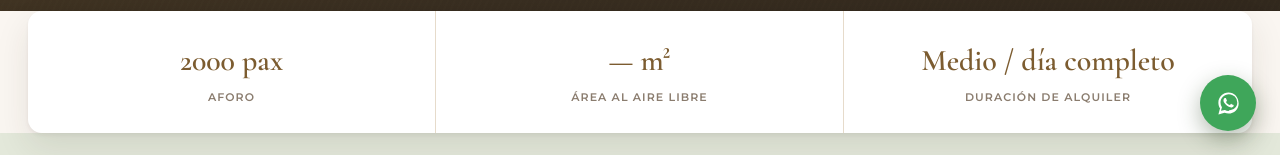
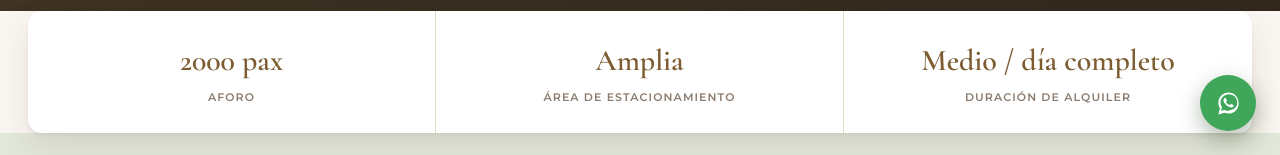
Before and after one commit to casadecampow/casadecampow, a website: page public/corporativo.html in a window 1280 px wide. Shown: the part 645-800 px from the top of the page. Drawn offline with nearby package versions, Linux system fonts and the light colour scheme.

Commit message:
Replace corporativo.html area-techada stat with parking amenity

```diff
--- a/public/corporativo.html
+++ b/public/corporativo.html
@@ -500,7 +500,7 @@
   <section id="datos-corporativo">
     <div class="stat-bar" style="margin-top:0;">
       <div class="stat"><div class="n">2000 pax</div><div class="l">Aforo</div></div>
-      <div class="stat"><div class="n">— m²</div><div class="l">Área al aire libre</div></div>
+      <div class="stat"><div class="n">Amplia</div><div class="l">Área de estacionamiento</div></div>
       <div class="stat"><div class="n">Medio / día completo</div><div class="l">Duración de alquiler</div></div>
     </div>
 
```
